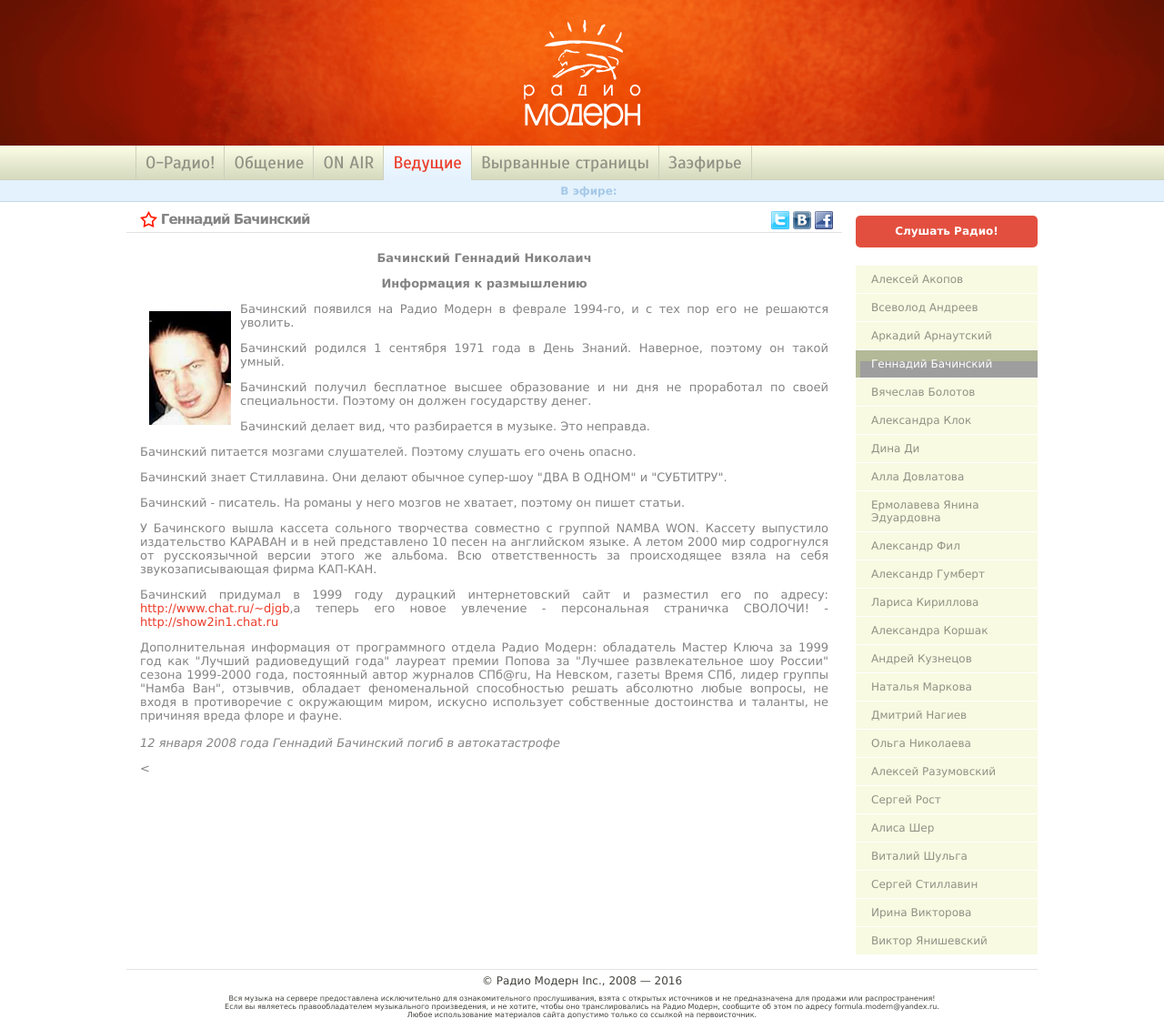
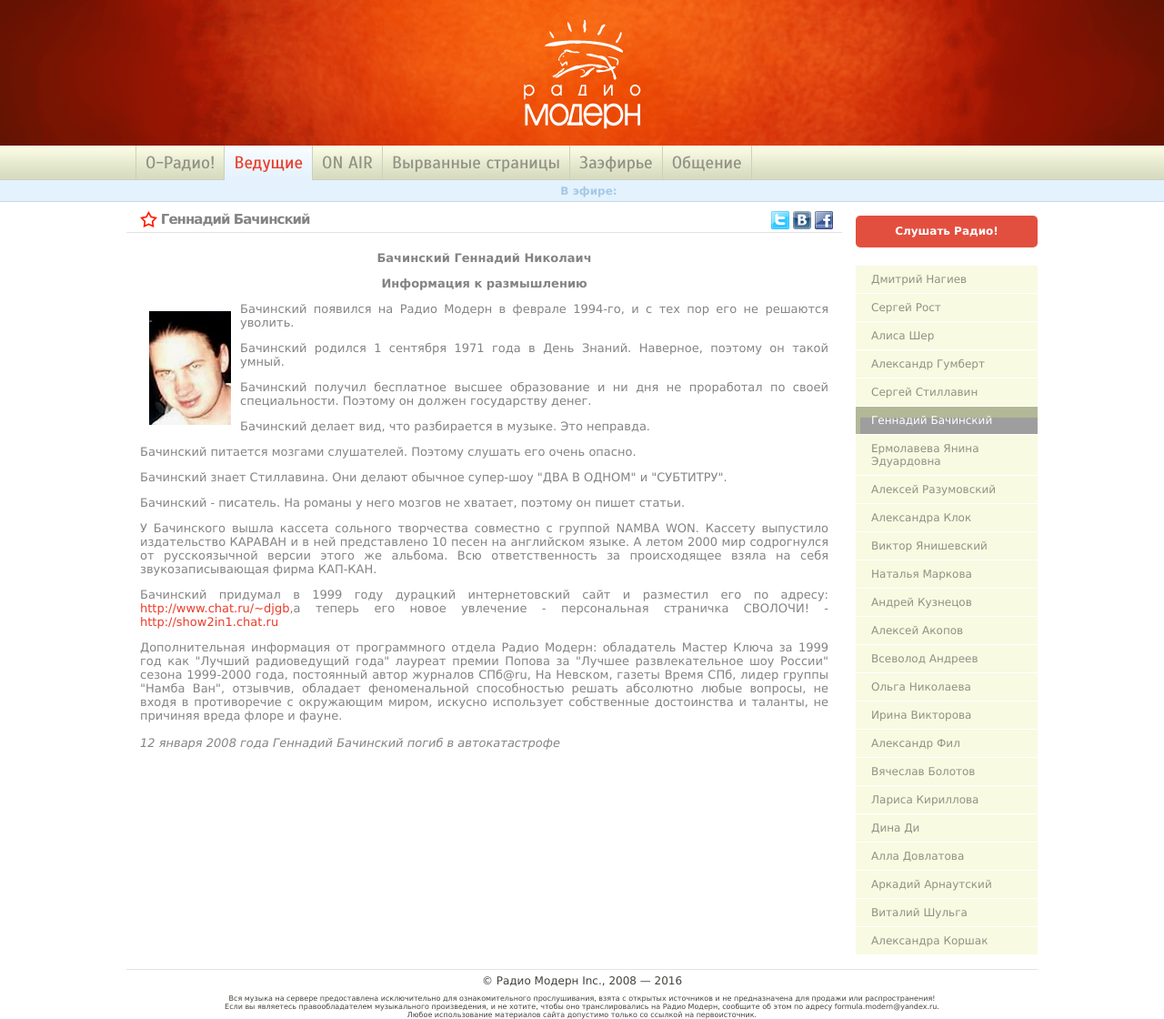
Before and after one commit to radiomodern/radiomodern.github.io, a Jekyll site: the page built from _rj/bachinskiy.html, in a window 1280 px wide. Shown: the whole page at 91% size. Built offline with Jekyll 4.4.1, drawn with Linux system fonts in a browser that asks for light colours; nearby versions of some CDN libraries; grey boxes are pictures that could not be loaded.

Commit message:
Sorting fixes

```diff
--- a/_includes/header.html
+++ b/_includes/header.html
@@ -7,7 +7,8 @@
         <!-- ************* ВЕРХНЕЕ МЕНЮ ************* -->
         <table width=height="38">
             <tr>
-                {% for m_page in site.pages | sort:'position' %}
+                {% assign pages = site.pages | sort: 'position' %}
+                {% for m_page in pages %}
                 {% if m_page.title %}
                 {% assign current = 'topmenu' %}
                 {% if page.collection == m_page.collection %}
--- a/_layouts/page.html
+++ b/_layouts/page.html
@@ -37,7 +37,11 @@
                             {% if page.collection %}
                             <!-- ************* МЕНЮ НАВИГАЦИИ ************* -->
                             <div style="position:relative">
-                                {% for item in site[page.collection] %}
+                                {% assign items = site[page.collection] %}
+                                {% if items %}
+                                {% assign items = items | sort: 'position' %}
+                                {% endif %}
+                                {% for item in items %}
                                 {% assign css_class = 'first_inactive' %}
                                 {% if item.url == page.url %}
                                 {% assign css_class = 'first_active' %}
@@ -56,7 +60,14 @@
                         <!-- VK Widget -->
                         <div id="vk_groups"></div>
                         <script type="text/javascript">
-                            VK.Widgets.Group("vk_groups", {mode: 0, width: "200", height: "390", color1: 'FFFFFF', color2: '#EB3C2A', color3: '#E34F3F'}, 183203);
+                            VK.Widgets.Group("vk_groups", {
+                                mode: 0,
+                                width: "200",
+                                height: "390",
+                                color1: 'FFFFFF',
+                                color2: '#EB3C2A',
+                                color3: '#E34F3F'
+                            }, 183203);
                         </script>
 
                     </div>
--- a/_rj/bachinskiy.html
+++ b/_rj/bachinskiy.html
@@ -23,7 +23,7 @@
 <p>У Бачинского вышла кассета сольного творчества совместно с группой NAMBA WON. Кассету выпустило
     издательство КАРАВАН и в ней представлено 10 песен на английском языке. А летом 2000 мир содрогнулся от
     русскоязычной версии этого же альбома. Всю ответственность за происходящее взяла на себя звукозаписывающая фирма
-    КАП-КАН. </font></p>
+    КАП-КАН.</p>
 <p>Бачинский придумал в 1999 году дурацкий интернетовский сайт и разместил его по адресу: <a
         tppabs="http://www.oka-piter.narod.ru/djgb.chat.ru/~djgb"
         href="http://djgb.chat.ru/">http://www.chat.ru/~djgb</a>,а теперь его новое увлечение - персональная страничка
@@ -37,5 +37,5 @@
     <br>
     <em>12 января 2008 года Геннадий Бачинский погиб в автокатастрофе</em><br>
 </p>
-<p><<a href="mailto:bachinskiy@radio-modern.ru"><br>
-</a> </font></p>
+<p><a href="mailto:bachinskiy@radio-modern.ru"><br>
+</a>
--- a/obschenie.html
+++ b/obschenie.html
@@ -3,7 +3,7 @@
 title: Общение
 link: Общение
 permalink: /obschenie/
-position: 5
+position: 6
 collection: obschenie
 ---
 
```
Also changed, not shown: 1 other file.
